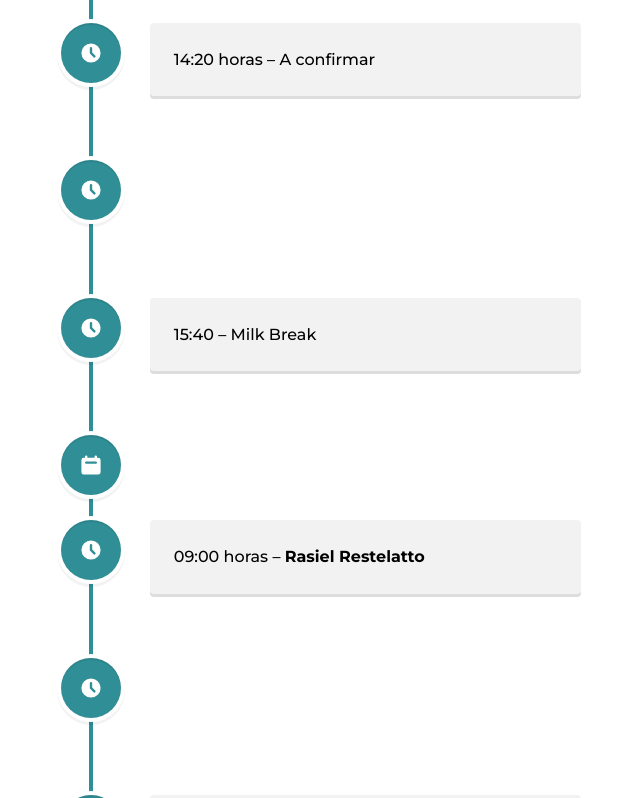
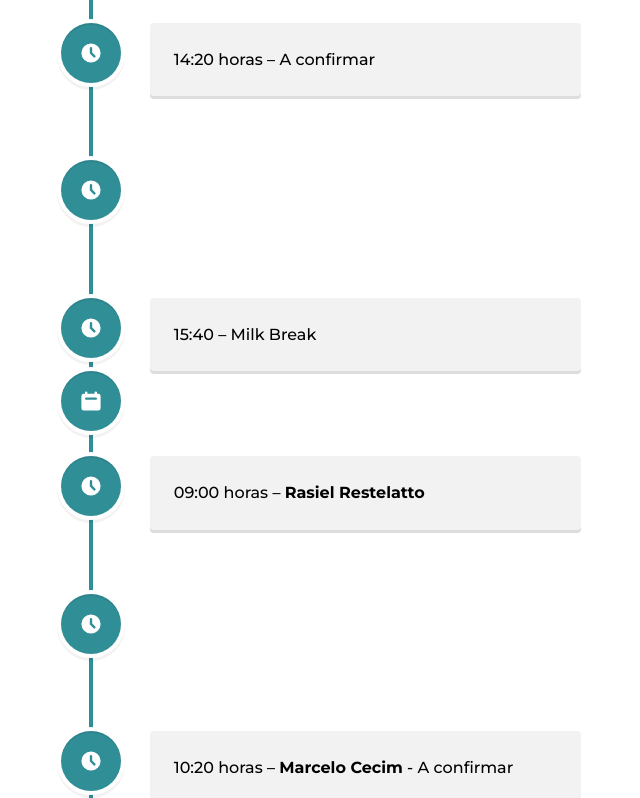
Before and after one commit to Kmilasc/tecnoleite, a React (Vite) app: page / in a window 1280 px wide. Shown: the part 2296-3094 px from the top of the page, without its empty margins (549-1189 px from the left). Built offline with nearby package versions, Linux system fonts and the light colour scheme.

Commit message:
fix(TimelineSection): fixing timeline presentation

```diff
--- a/src/pages/Home.tsx
+++ b/src/pages/Home.tsx
@@ -141,7 +141,7 @@ const dates = [
         date: 'Dia 22/09',
         events: [
             {
-                id: 12,
+                id: 1,
                 text: (
                     <>
                         09:00 horas – <b className="text-black">Rasiel Restelatto</b>
@@ -149,9 +149,9 @@ const dates = [
                 ),
                 link: '#speaker-',
             },
-            { id: 13, text: '09:50 horas – Milk Break' },
+            { id: 2, text: '09:50 horas – Milk Break' },
             {
-                id: 14,
+                id: 3,
                 text: (
                     <>
                         10:20 horas – <b className="text-black">Marcelo Cecim</b> - A confirmar
@@ -159,10 +159,10 @@ const dates = [
                 ),
                 link: '#speaker-5',
             },
-            { id: 15, text: '11:10 horas - Mesa Redonda' },
-            { id: 16, text: '11:40 – Almoço' },
+            { id: 4, text: '11:10 horas - Mesa Redonda' },
+            { id: 5, text: '11:40 – Almoço' },
             {
-                id: 17,
+                id: 6,
                 text: (
                     <>
                         13:30 - O que devo levar em conta para escolher a tecnologia de geração e uso de Biogás?{' '}
@@ -172,7 +172,7 @@ const dates = [
                 link: '#speaker-4',
             },
             {
-                id: 18,
+                id: 7,
                 text: (
                     <>
                         14:20 horas – Estratégias nutricionais para reduzir a emissão de metano{' '}
@@ -182,8 +182,8 @@ const dates = [
                 ),
                 link: '#speaker-2',
             },
-            { id: 19, text: '15:10 - Mesa Redonda' },
-            { id: 20, text: '15:40 – Milk Break' },
+            { id: 8, text: '15:10 - Mesa Redonda' },
+            { id: 9, text: '15:40 – Milk Break' },
         ],
     },
 ];
--- a/src/pages/Home/components/TimelineSection.tsx
+++ b/src/pages/Home/components/TimelineSection.tsx
@@ -21,10 +21,9 @@ export function TimelineSection({ dates, lineColor }: Props) {
             </div>
             <div className="flex flex-row gap-x-4 mx-8">
                 <VerticalTimeline lineColor={lineColor}>
-                    {dates.map(({ date, events }) => (
-                        <>
+                    {dates.map(({ date = '', events }) => (
+                        <div key={date}>
                             <VerticalTimelineElement
-                                key={date}
                                 className="vertical-timeline-element--work c2"
                                 date={date}
                                 iconStyle={{
@@ -36,7 +35,7 @@ export function TimelineSection({ dates, lineColor }: Props) {
                             />
                             {events.map(({ id, text, link }) => (
                                 <VerticalTimelineElement
-                                    key={id}
+                                    key={date + id}
                                     className="vertical-timeline-element--work c2"
                                     iconStyle={{
                                         background: lineColor,
@@ -54,7 +53,7 @@ export function TimelineSection({ dates, lineColor }: Props) {
                                     )}
                                 </VerticalTimelineElement>
                             ))}
-                        </>
+                        </div>
                     ))}
                 </VerticalTimeline>
             </div>
```
